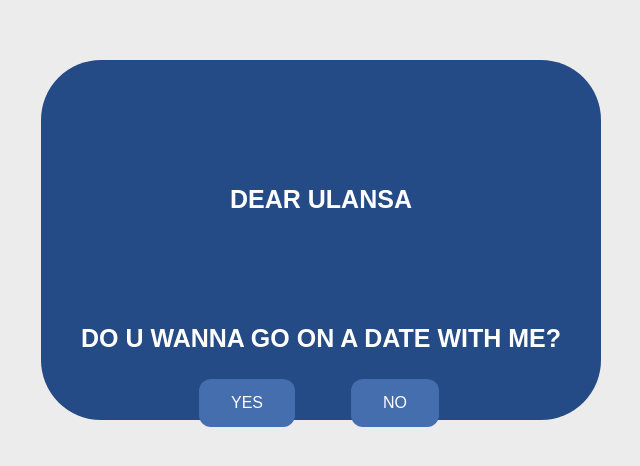
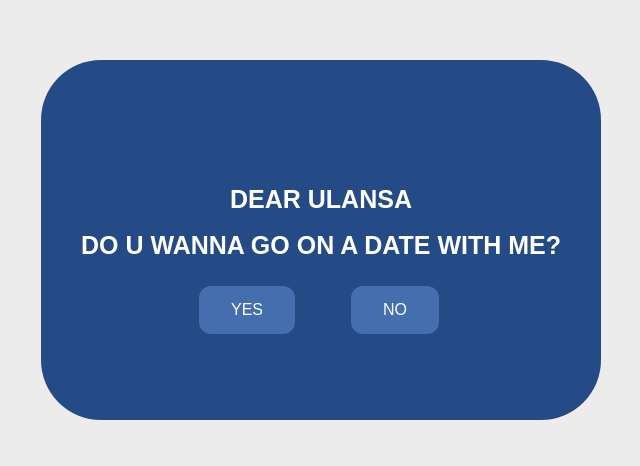
Before and after one commit to bolotkanov10/ulansadouwannagoonadatewithme, a plain HTML site: page index.html in a window 1280 px wide. Shown: the part 128-594 px from the top of the page, without its empty margins (319-959 px from the left). Drawn offline with Linux system fonts and the light colour scheme.

Commit message:
styles.css

```diff
--- a/styles.css
+++ b/styles.css
@@ -30,7 +30,7 @@ body {
     font-size: 25px;
     color: white;
     text-align: center;
-    margin-top: 110px;
+    margin-top: auto;
     margin-bottom: 50px;
 }
 
```
